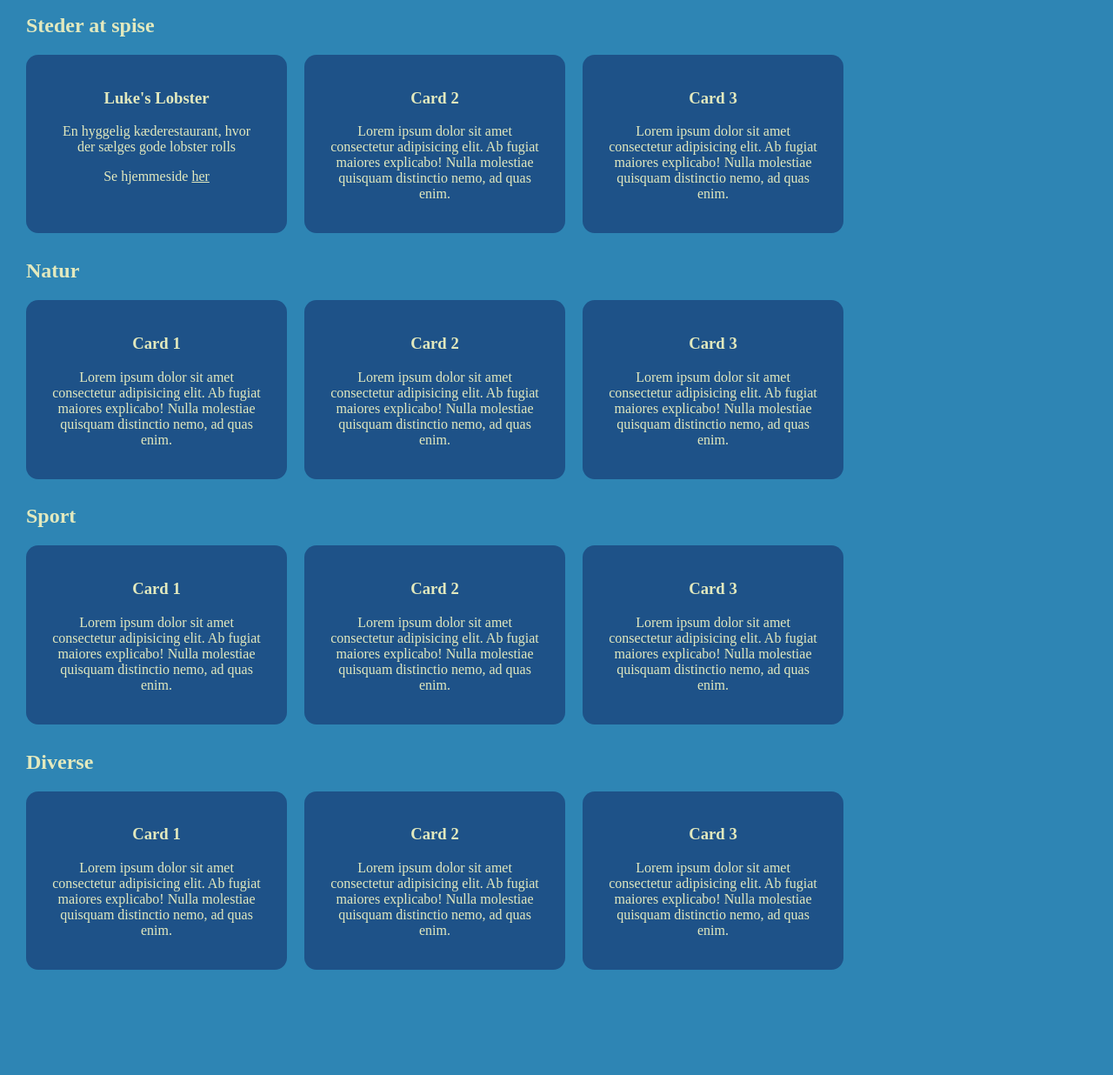
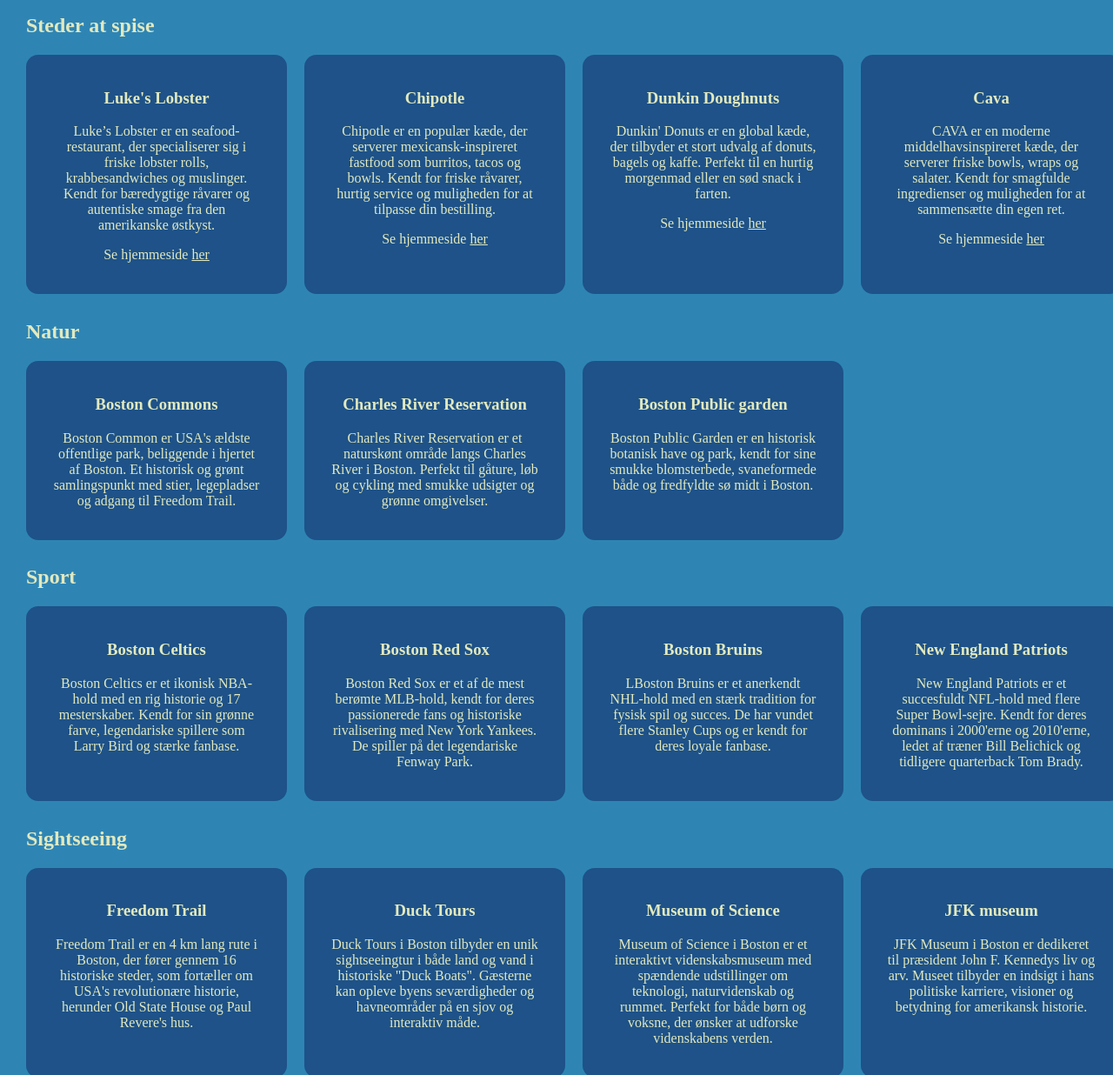
Before and after one commit to madsananhansen/rysensteen-webteknologier, a plain HTML site: page webteknologier/GCP/ting.html in a window 1280 px wide. Shown: the part 169-1405 px from the top of the page at 87% size. Before the commit the page ends 1304 px from the top, so only its background shows below. Drawn offline with Linux system fonts and the light colour scheme; a web font is replaced by a local one.

Commit message:
Add files via upload

```diff
--- a/webteknologier/GCP/script.js
+++ b/webteknologier/GCP/script.js
@@ -1,7 +1,7 @@
-/*var prevScrollpos = window.pageYOffset;
+var prevScrollpos = window.pageYOffset;
 window.onscroll = function() {
 var currentScrollPos = window.pageYOffset;
-  if (prevScrollpos > currentScrollPos) {
+  if (prevScrollpos > currentScrollPos-0.5) {
     document.getElementById("navbar").style.top = "0";
   }
   else {
@@ -9,68 +9,3 @@ var currentScrollPos = window.pageYOffset;
   }
   prevScrollpos = currentScrollPos;
 }
-
-function stopOverscroll(element) {
-  element = gsap.utils.toArray(element)[0] || window;
-  (element === document.body || element === document.documentElement) &&
-    (element = window);
-  let lastScroll = 0,
-    lastTouch,
-    forcing,
-    forward = true,
-    isRoot = element === window,
-    scroller = isRoot ? document.scrollingElement : element,
-    ua = window.navigator.userAgent + "",
-    getMax = isRoot
-      ? () => scroller.scrollHeight - window.innerHeight
-      : () => scroller.scrollHeight - scroller.clientHeight,
-    addListener = (type, func) =>
-      element.addEventListener(type, func, { passive: false }),
-    revert = () => {
-      scroller.style.overflowY = "auto";
-      forcing = false;
-    },
-    kill = () => {
-      forcing = true;
-      scroller.style.overflowY = "hidden";
-      !forward && scroller.scrollTop < 1
-        ? (scroller.scrollTop = 1)
-        : (scroller.scrollTop = getMax() - 1);
-      setTimeout(revert, 1);
-    },
-    handleTouch = (e) => {
-      let evt = e.changedTouches ? e.changedTouches[0] : e,
-        forward = evt.pageY <= lastTouch;
-      if (
-        ((!forward && scroller.scrollTop <= 1) ||
-          (forward && scroller.scrollTop >= getMax() - 1)) &&
-        e.type === "touchmove"
-      ) {
-        e.preventDefault();
-      } else {
-        lastTouch = evt.pageY;
-      }
-    },
-    handleScroll = (e) => {
-      if (!forcing) {
-        let scrollTop = scroller.scrollTop;
-        forward = scrollTop > lastScroll;
-        if (
-          (!forward && scrollTop < 1) ||
-          (forward && scrollTop >= getMax() - 1)
-        ) {
-          e.preventDefault();
-          kill();
-        }
-        lastScroll = scrollTop;
-      }
-    };
-  if ("ontouchend" in document && !!ua.match(/Version\/[\d\.]+.*Safari/)) {
-    addListener("scroll", handleScroll);
-    addListener("touchstart", handleTouch);
-    addListener("touchmove", handleTouch);
-  }
-  scroller.style.overscrollBehavior = "none";
-}
-
-stopOverscroll();*/
--- a/webteknologier/GCP/style.css
+++ b/webteknologier/GCP/style.css
@@ -78,6 +78,7 @@ iframe {
 .layout-container{
   column-count: 2;
   column-gap: 10px;
+  margin: auto;
   overflow-x: hidden;
   margin: 0 10px 0 10px;
 }
--- a/webteknologier/GCP/ting.html
+++ b/webteknologier/GCP/ting.html
@@ -20,7 +20,7 @@
         <div id="right">
           <a href="billeder.html">Billeder</a>
           <a href="Tabor.html">Skolen</a>
-          <a class="active" href="ting.html">Ting</a>
+          <a class="active" href="ting.html">Aktiviteter</a>
         </div>
       </div>
     </div>
@@ -33,61 +33,76 @@
       <div class="wrapper">
         <div class="card">
           <h3>Luke's Lobster</h3>
-          <p>En hyggelig kæderestaurant, hvor der sælges gode lobster rolls</p>
+          <p>Luke’s Lobster er en seafood-restaurant, der specialiserer sig i friske lobster rolls, krabbesandwiches og muslinger. Kendt for bæredygtige råvarer og autentiske smage fra den amerikanske østkyst.</p>
           <p>Se hjemmeside <a href="https://lukeslobster.com/">her</a></p>
         </div>
         <div class="card">
-          <h3>Card 2</h3>
-          <p>Lorem ipsum dolor sit amet consectetur adipisicing elit. Ab fugiat maiores explicabo! Nulla molestiae quisquam distinctio nemo, ad quas enim.</p>
+          <h3>Chipotle</h3>
+          <p>Chipotle er en populær kæde, der serverer mexicansk-inspireret fastfood som burritos, tacos og bowls. Kendt for friske råvarer, hurtig service og muligheden for at tilpasse din bestilling.          </p>
+          <p>Se hjemmeside <a href="https://www.chipotle.com/">her</a></p>
         </div>
         <div class="card">
-          <h3>Card 3</h3>
-          <p>Lorem ipsum dolor sit amet consectetur adipisicing elit. Ab fugiat maiores explicabo! Nulla molestiae quisquam distinctio nemo, ad quas enim.</p>
+          <h3>Dunkin Doughnuts</h3>
+          <p>Dunkin' Donuts er en global kæde, der tilbyder et stort udvalg af donuts, bagels og kaffe. Perfekt til en hurtig morgenmad eller en sød snack i farten.</p>
+          <p>Se hjemmeside <a href="https://www.dunkindonuts.com/">her</a></p>
+        </div>
+        <div class="card">
+          <h3>Cava</h3>
+          <p>CAVA er en moderne middelhavsinspireret kæde, der serverer friske bowls, wraps og salater. Kendt for smagfulde ingredienser og muligheden for at sammensætte din egen ret.</p>
+          <p>Se hjemmeside <a href="https://cava.com/">her</a></p>
         </div>
       </div>
       <h2>Natur</h2>
       <div class="wrapper">
         <div class="card">
-          <h3>Card 1</h3>
-          <p>Lorem ipsum dolor sit amet consectetur adipisicing elit. Ab fugiat maiores explicabo! Nulla molestiae quisquam distinctio nemo, ad quas enim.</p>
+          <h3>Boston Commons</h3>
+          <p>Boston Common er USA's ældste offentlige park, beliggende i hjertet af Boston. Et historisk og grønt samlingspunkt med stier, legepladser og adgang til Freedom Trail.</p>
         </div>
         <div class="card">
-          <h3>Card 2</h3>
-          <p>Lorem ipsum dolor sit amet consectetur adipisicing elit. Ab fugiat maiores explicabo! Nulla molestiae quisquam distinctio nemo, ad quas enim.</p>
+          <h3>Charles River Reservation               </h3>
+          <p>Charles River Reservation er et naturskønt område langs Charles River i Boston. Perfekt til gåture, løb og cykling med smukke udsigter og grønne omgivelser.</p>
         </div>
         <div class="card">
-          <h3>Card 3</h3>
-          <p>Lorem ipsum dolor sit amet consectetur adipisicing elit. Ab fugiat maiores explicabo! Nulla molestiae quisquam distinctio nemo, ad quas enim.</p>
+          <h3>Boston Public garden</h3>
+          <p>Boston Public Garden er en historisk botanisk have og park, kendt for sine smukke blomsterbede, svaneformede både og fredfyldte sø midt i Boston.</p>
         </div>
       </div>
       <h2>Sport</h2>
       <div class="wrapper">
         <div class="card">
-          <h3>Card 1</h3>
-          <p>Lorem ipsum dolor sit amet consectetur adipisicing elit. Ab fugiat maiores explicabo! Nulla molestiae quisquam distinctio nemo, ad quas enim.</p>
+          <h3>Boston Celtics</h3>
+          <p>Boston Celtics er et ikonisk NBA-hold med en rig historie og 17 mesterskaber. Kendt for sin grønne farve, legendariske spillere som Larry Bird og stærke fanbase.</p>
         </div>
         <div class="card">
-          <h3>Card 2</h3>
-          <p>Lorem ipsum dolor sit amet consectetur adipisicing elit. Ab fugiat maiores explicabo! Nulla molestiae quisquam distinctio nemo, ad quas enim.</p>
+          <h3>Boston Red Sox</h3>
+          <p>Boston Red Sox er et af de mest berømte MLB-hold, kendt for deres passionerede fans og historiske rivalisering med New York Yankees. De spiller på det legendariske Fenway Park.</p>
         </div>
         <div class="card">
-          <h3>Card 3</h3>
-          <p>Lorem ipsum dolor sit amet consectetur adipisicing elit. Ab fugiat maiores explicabo! Nulla molestiae quisquam distinctio nemo, ad quas enim.</p>
+          <h3>Boston Bruins</h3>
+          <p>LBoston Bruins er et anerkendt NHL-hold med en stærk tradition for fysisk spil og succes. De har vundet flere Stanley Cups og er kendt for deres loyale fanbase.</p>
+        </div>
+        <div class="card">
+          <h3>New England Patriots</h3>
+          <p>New England Patriots er et succesfuldt NFL-hold med flere Super Bowl-sejre. Kendt for deres dominans i 2000'erne og 2010'erne, ledet af træner Bill Belichick og tidligere quarterback Tom Brady.</p>
         </div>
       </div>
-      <h2>Diverse</h2>
+      <h2>Sightseeing</h2>
       <div class="wrapper">
         <div class="card">
-          <h3>Card 1</h3>
-          <p>Lorem ipsum dolor sit amet consectetur adipisicing elit. Ab fugiat maiores explicabo! Nulla molestiae quisquam distinctio nemo, ad quas enim.</p>
+          <h3>Freedom Trail</h3>
+          <p>Freedom Trail er en 4 km lang rute i Boston, der fører gennem 16 historiske steder, som fortæller om USA's revolutionære historie, herunder Old State House og Paul Revere's hus.</p>
         </div>
         <div class="card">
-          <h3>Card 2</h3>
-          <p>Lorem ipsum dolor sit amet consectetur adipisicing elit. Ab fugiat maiores explicabo! Nulla molestiae quisquam distinctio nemo, ad quas enim.</p>
+          <h3>Duck Tours</h3>
+          <p>Duck Tours i Boston tilbyder en unik sightseeingtur i både land og vand i historiske "Duck Boats". Gæsterne kan opleve byens seværdigheder og havneområder på en sjov og interaktiv måde.</p>
         </div>
         <div class="card">
-          <h3>Card 3</h3>
-          <p>Lorem ipsum dolor sit amet consectetur adipisicing elit. Ab fugiat maiores explicabo! Nulla molestiae quisquam distinctio nemo, ad quas enim.</p>
+          <h3>Museum of Science</h3>
+          <p>Museum of Science i Boston er et interaktivt videnskabsmuseum med spændende udstillinger om teknologi, naturvidenskab og rummet. Perfekt for både børn og voksne, der ønsker at udforske videnskabens verden.</p>
+        </div>
+        <div class="card">
+          <h3>JFK museum</h3>
+          <p>JFK Museum i Boston er dedikeret til præsident John F. Kennedys liv og arv. Museet tilbyder en indsigt i hans politiske karriere, visioner og betydning for amerikansk historie.</p>
         </div>
       </div>
     </section>
```
Also changed, not shown: webteknologier/GCP/Tabor.html (+1 -1 lines), webteknologier/GCP/billeder.html (+1 -7 lines), webteknologier/GCP/index.html (+1 -1 lines).
